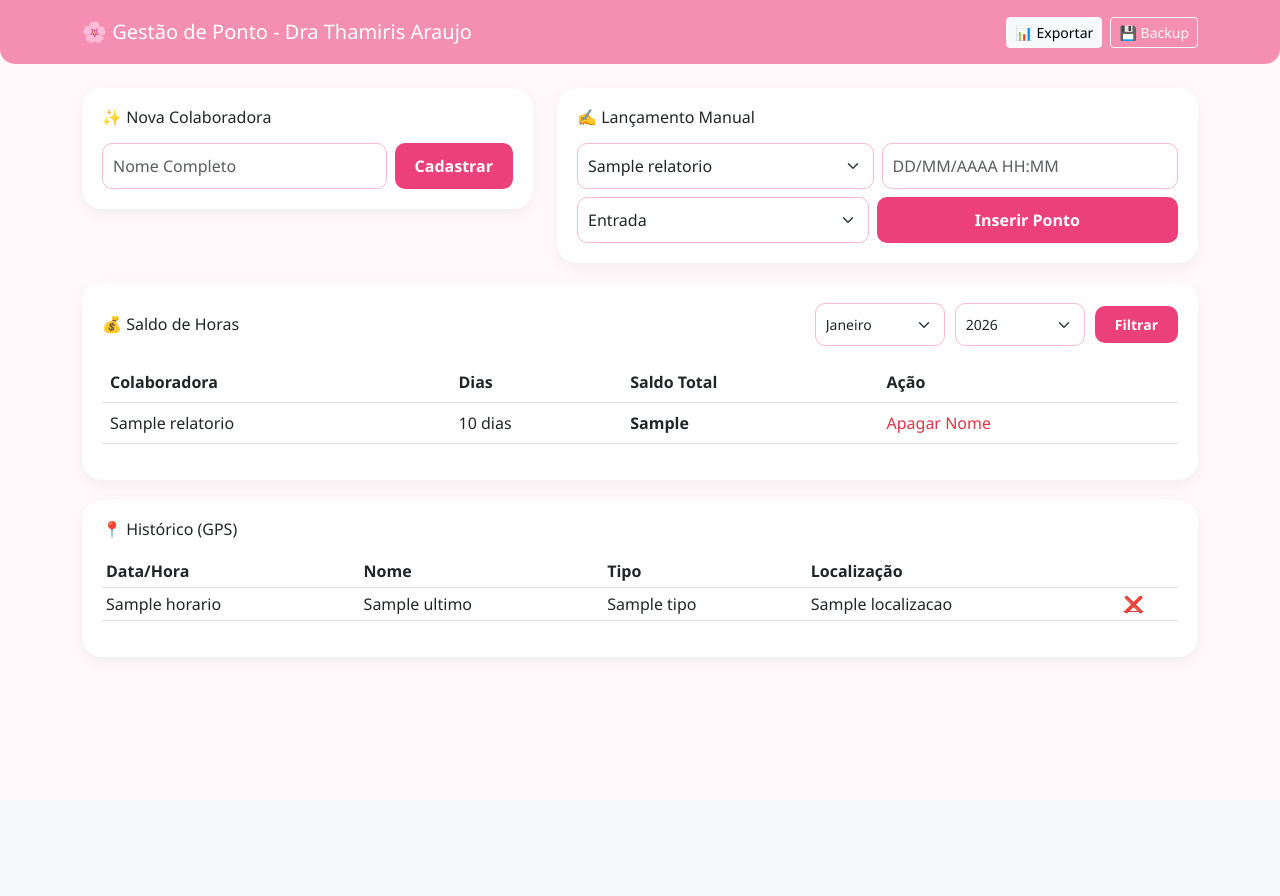
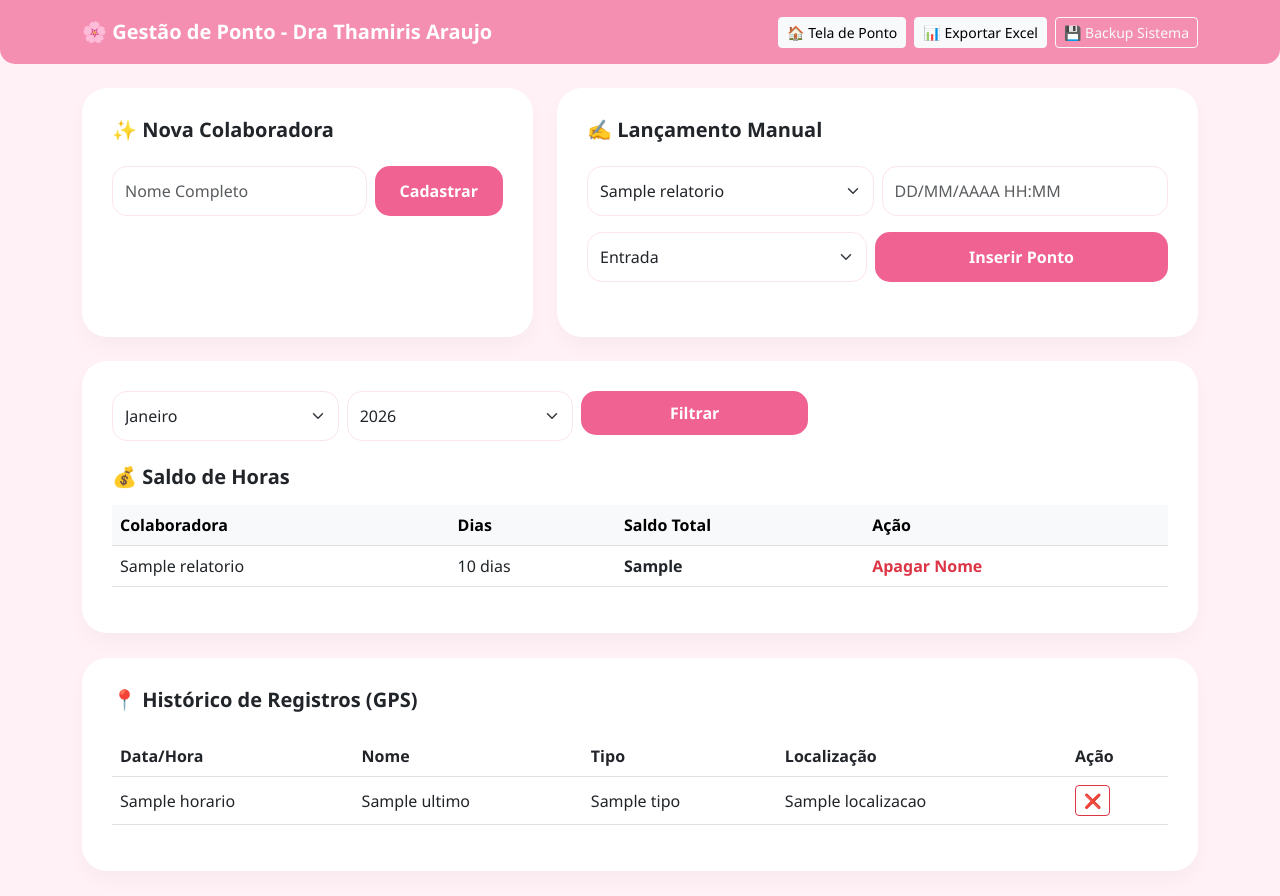
Before and after one commit to LucasBiazoto/Ponto, a Flask app: template templates/admin.html in a window 1280 px wide. Before the commit the page ends 621 px from the top, so only its background shows below. Run offline with Flask 3, Linux system fonts and the light colour scheme; the template is opened without the code that fills it: most values are stand-ins (such as "Sample title", 1, 10 or a date in 2020).

Commit message:
Correção visual e filtros

```diff
--- a/templates/admin.html
+++ b/templates/admin.html
@@ -7,29 +7,29 @@
     <link href="https://cdn.jsdelivr.net/npm/bootstrap@5.3.0/dist/css/bootstrap.min.css" rel="stylesheet">
     <style>
         :root {
-            --rosa-fundo: #fff9fb; /* Rosa bem clarinho para o fundo */
-            --rosa-barra: #f48fb1; /* Rosa suave para a barra superior */
-            --rosa-botao: #ec407a; /* Rosa vibrante apenas nos botões */
-            --texto: #880e4f;
+            --rosa-fundo: #fff1f6;
+            --rosa-barra: #f48fb1;
+            --rosa-botoes: #f06292;
+            --texto: #4a4a4a;
         }
         body { background-color: var(--rosa-fundo); font-family: 'Segoe UI', sans-serif; color: var(--texto); }
         .navbar { background-color: var(--rosa-barra) !important; padding: 12px; border-radius: 0 0 15px 15px; }
-        .card { border: none; border-radius: 20px; box-shadow: 0 5px 15px rgba(0,0,0,0.05); background: white; margin-bottom: 20px; padding: 20px; }
-        .btn-pink { background-color: var(--rosa-botao); color: white; border-radius: 10px; border: none; font-weight: 600; padding: 8px 20px; transition: 0.3s; }
-        .btn-pink:hover { background-color: #d81b60; color: white; }
-        .form-control, .form-select { border-radius: 10px; border: 1px solid #f8bbd0; padding: 10px; }
-        /* Ajuste específico para os filtros ficarem um ao lado do outro */
-        .filtro-container { display: flex; gap: 10px; align-items: center; }
-        .filtro-container select { width: 130px !important; }
+        .card { border: none; border-radius: 25px; box-shadow: 0 10px 20px rgba(0,0,0,0.03); background: white; margin-bottom: 25px; padding: 30px; }
+        .btn-pink { background-color: var(--rosa-botoes); color: white; border-radius: 15px; border: none; font-weight: 600; padding: 10px 25px; transition: 0.3s; }
+        .btn-pink:hover { background-color: #ec407a; color: white; transform: translateY(-2px); }
+        .form-control, .form-select { border-radius: 15px; border: 1px solid #fce4ec; padding: 12px; background-color: #fff; }
+        .navbar-brand { font-weight: bold; display: flex; align-items: center; gap: 10px; }
+        h5, h6 { font-weight: 700; display: flex; align-items: center; gap: 10px; }
     </style>
 </head>
 <body>
     <nav class="navbar navbar-dark mb-4">
         <div class="container d-flex justify-content-between align-items-center">
             <span class="navbar-brand">🌸 Gestão de Ponto - Dra Thamiris Araujo</span>
-            <div>
-                <a href="/exportar" class="btn btn-light btn-sm me-1">📊 Exportar</a>
-                <a href="/backup" class="btn btn-outline-light btn-sm">💾 Backup</a>
+            <div class="d-flex gap-2">
+                <a href="/" class="btn btn-light btn-sm">🏠 Tela de Ponto</a>
+                <a href="/exportar" class="btn btn-light btn-sm">📊 Exportar Excel</a>
+                <a href="/backup" class="btn btn-outline-light btn-sm">💾 Backup Sistema</a>
             </div>
         </div>
     </nav>
@@ -37,8 +37,8 @@
     <div class="container">
         <div class="row">
             <div class="col-md-5">
-                <div class="card">
-                    <h6 class="mb-3">✨ Nova Colaboradora</h6>
+                <div class="card h-100">
+                    <h5 class="mb-4">✨ Nova Colaboradora</h5>
                     <form action="/cadastrar_colaboradora" method="POST" class="d-flex gap-2">
                         <input type="text" name="nome" class="form-control" placeholder="Nome Completo" required>
                         <button type="submit" class="btn btn-pink">Cadastrar</button>
@@ -46,8 +46,8 @@
                 </div>
             </div>
             <div class="col-md-7">
-                <div class="card">
-                    <h6 class="mb-3">✍️ Lançamento Manual</h6>
+                <div class="card h-100">
+                    <h5 class="mb-4">✍️ Lançamento Manual</h5>
                     <form action="/inserir_ponto_manual" method="POST" class="row g-2">
                         <div class="col-6">
                             <select name="nome" class="form-select">
@@ -55,7 +55,7 @@
                             </select>
                         </div>
                         <div class="col-6"><input type="text" name="horario" class="form-control" placeholder="DD/MM/AAAA HH:MM"></div>
-                        <div class="col-12 d-flex gap-2">
+                        <div class="col-12 d-flex gap-2 mt-3">
                             <select name="tipo" class="form-select"><option value="Entrada">Entrada</option><option value="Saída">Saída</option></select>
                             <button type="submit" class="btn btn-pink w-100">Inserir Ponto</button>
                         </div>
@@ -64,27 +64,37 @@
             </div>
         </div>
 
-        <div class="card">
-            <div class="d-flex justify-content-between align-items-center mb-3">
-                <h6 class="m-0">💰 Saldo de Horas</h6>
-                <form method="GET" class="filtro-container">
-                    <input type="hidden" name="senha" value="8340">
-                    <select name="mes" class="form-select form-select-sm">
-                        <option value="01">Janeiro</option><option value="02">Fevereiro</option>
-                    </select>
-                    <select name="ano" class="form-select form-select-sm"><option value="2026">2026</option></select>
-                    <button type="submit" class="btn btn-pink btn-sm">Filtrar</button>
-                </form>
+        <div class="card mt-4">
+            <div class="row mb-4 align-items-center">
+                <div class="col-md-8">
+                    <form method="GET" class="row g-2">
+                        <input type="hidden" name="senha" value="8340">
+                        <div class="col-4">
+                            <select name="mes" class="form-select">
+                                <option value="01">Janeiro</option><option value="02">Fevereiro</option>
+                                <option value="03">Março</option><option value="04">Abril</option>
+                                <option value="05">Maio</option><option value="06">Junho</option>
+                                <option value="07">Julho</option><option value="08">Agosto</option>
+                                <option value="09">Setembro</option><option value="10">Outubro</option>
+                                <option value="11">Novembro</option><option value="12">Dezembro</option>
+                            </select>
+                        </div>
+                        <div class="col-4"><select name="ano" class="form-select"><option value="2026">2026</option><option value="2025">2025</option></select></div>
+                        <div class="col-4"><button type="submit" class="btn btn-pink w-100">Filtrar</button></div>
+                    </form>
+                </div>
             </div>
+
+            <h5 class="mb-3">💰 Saldo de Horas</h5>
             <div class="table-responsive">
                 <table class="table align-middle">
-                    <thead><tr><th>Colaboradora</th><th>Dias</th><th>Saldo Total</th><th>Ação</th></tr></thead>
+                    <thead class="table-light"><tr><th>Colaboradora</th><th>Dias</th><th>Saldo Total</th><th>Ação</th></tr></thead>
                     <tbody>
                         {% for r in relatorio %}
                         <tr>
                             <td>{{ r.nome }}</td><td>{{ r.dias }} dias</td>
                             <td><strong>{{ r.saldo_formatado }}</strong></td>
-                            <td><a href="/excluir_colaboradora/{{ r.id }}" class="text-danger text-decoration-none">Apagar Nome</a></td>
+                            <td><a href="/excluir_colaboradora/{{ r.id }}" class="text-danger text-decoration-none fw-bold">Apagar Nome</a></td>
                         </tr>
                         {% endfor %}
                     </tbody>
@@ -93,16 +103,16 @@
         </div>
 
         <div class="card">
-            <h6 class="mb-3">📍 Histórico (GPS)</h6>
+            <h5 class="mb-4">📍 Histórico de Registros (GPS)</h5>
             <div class="table-responsive">
-                <table class="table table-sm">
-                    <thead><tr><th>Data/Hora</th><th>Nome</th><th>Tipo</th><th>Localização</th><th></th></tr></thead>
+                <table class="table table-hover align-middle">
+                    <thead><tr><th>Data/Hora</th><th>Nome</th><th>Tipo</th><th>Localização</th><th>Ação</th></tr></thead>
                     <tbody>
                         {% for p in ultimos %}
                         <tr>
                             <td>{{ p.horario }}</td><td>{{ p.nome }}</td><td>{{ p.tipo }}</td>
                             <td>{{ p.localizacao }}</td>
-                            <td><a href="/excluir_ponto/{{ p.id }}" class="text-danger">❌</a></td>
+                            <td><a href="/excluir_ponto/{{ p.id }}" class="btn btn-outline-danger btn-sm">❌</a></td>
                         </tr>
                         {% endfor %}
                     </tbody>
```
